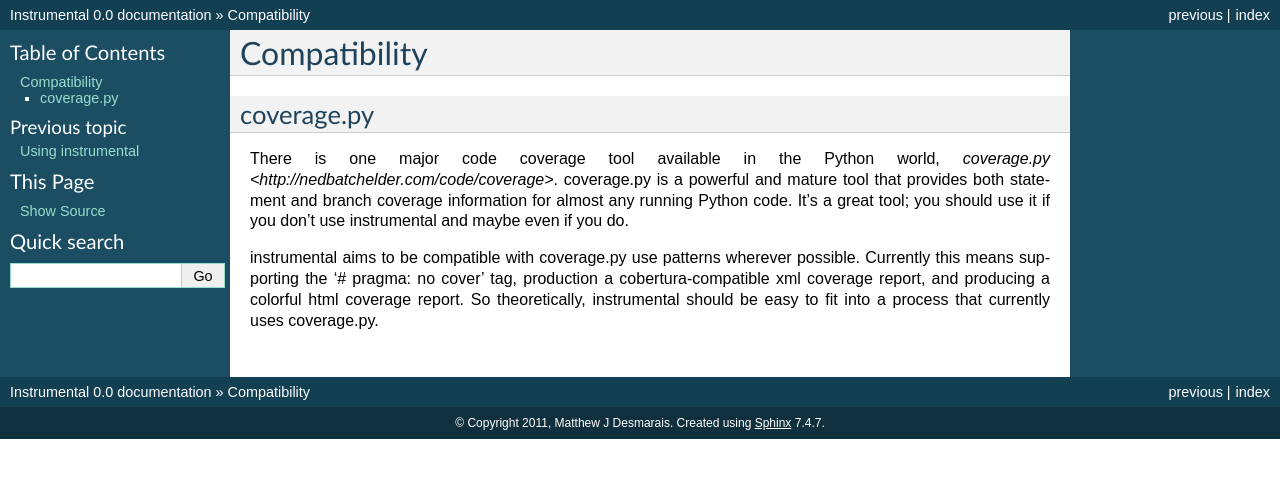
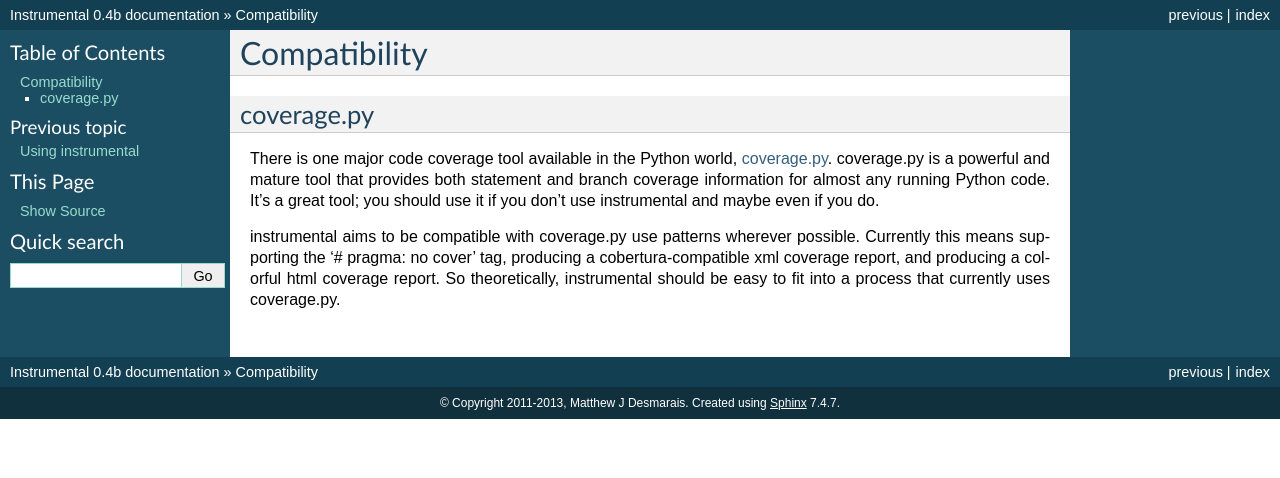
Before and after one commit to desmaj/instrumental, a Sphinx documentation site: the page built from docs/compatibility.rst, in a window 1280 px wide. Shown: the top 478 px of the page. Built offline with Sphinx 7.4.7, drawn with Linux system fonts in a browser that asks for light colours.

Commit message:
updated some documentation; bumped the version in preparation for the 0.4b release

```diff
--- a/docs/compatibility.rst
+++ b/docs/compatibility.rst
@@ -4,6 +4,6 @@
 coverage.py
 -----------
 
-There is one major code coverage tool available in the Python world, `coverage.py <http://nedbatchelder.com/code/coverage>`. coverage.py is a powerful and mature tool that provides both statement and branch coverage information for almost any running Python code. It's a great tool; you should use it if you don't use instrumental and maybe even if you do.
+There is one major code coverage tool available in the Python world, `coverage.py <http://nedbatchelder.com/code/coverage>`_. coverage.py is a powerful and mature tool that provides both statement and branch coverage information for almost any running Python code. It's a great tool; you should use it if you don't use instrumental and maybe even if you do.
 
-instrumental aims to be compatible with coverage.py use patterns wherever possible. Currently this means supporting the '# pragma: no cover' tag, production a cobertura-compatible xml coverage report, and producing a colorful html coverage report. So theoretically, instrumental should be easy to fit into a process that currently uses coverage.py.
+instrumental aims to be compatible with coverage.py use patterns wherever possible. Currently this means supporting the '# pragma: no cover' tag, producing a cobertura-compatible xml coverage report, and producing a colorful html coverage report. So theoretically, instrumental should be easy to fit into a process that currently uses coverage.py.
--- a/docs/conf.py
+++ b/docs/conf.py
@@ -41,16 +41,16 @@
 
 # General information about the project.
 project = u'Instrumental'
-copyright = u'2011, Matthew J Desmarais'
+copyright = u'2011-2013, Matthew J Desmarais'
 
 # The version info for the project you're documenting, acts as replacement for
 # |version| and |release|, also used in various other places throughout the
 # built documents.
 #
 # The short X.Y version.
-version = '0.0'
+version = '0.4'
 # The full version, including alpha/beta/rc tags.
-release = '0.0'
+release = '0.4b'
 
 # The language for content autogenerated by Sphinx. Refer to documentation
 # for a list of supported languages.
--- a/instrumental/__init__.py
+++ b/instrumental/__init__.py
@@ -16,4 +16,4 @@
 # 51 Franklin Street, Fifth Floor, Boston, MA 02110-1301 USA.
 #
 
-__version__ = '0.3.1'
+__version__ = '0.4b'
```
Also changed, not shown: docs/usage.rst (+7 -0 lines), setup.py (+6 -1 lines).
